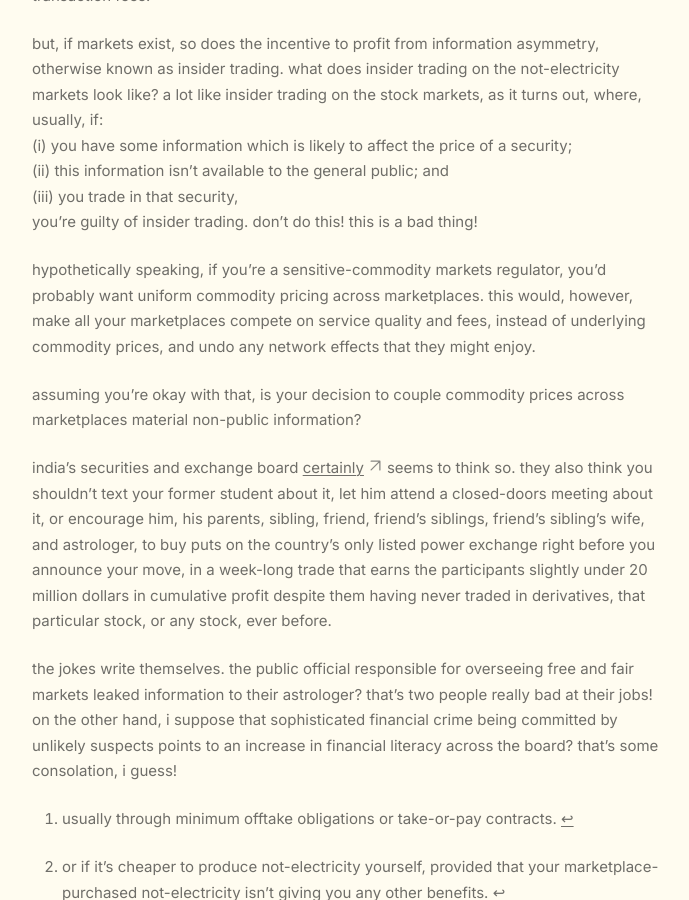
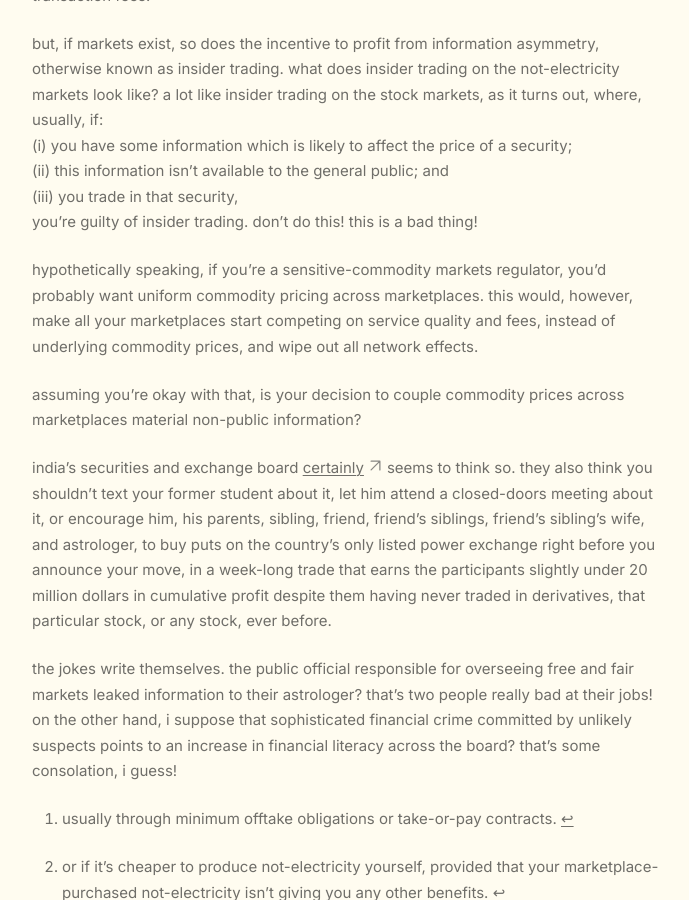
Before and after one commit to chhotavakeel/updatedsite, a Jekyll site: the page built from _notes/Public/all-electricity-is-accounting.md, in a window 1280 px wide and 900 px high, scrolled down 1544 px. Shown: the whole window, without its empty margins (293-982 px from the left). Built offline with Jekyll 4.4.1, drawn with Linux system fonts in a browser that asks for light colours.

Commit message:
Update all-electricity-is-accounting.md

```diff
--- a/_notes/Public/all-electricity-is-accounting.md
+++ b/_notes/Public/all-electricity-is-accounting.md
@@ -33,13 +33,13 @@ but, if markets exist, so does the incentive to profit from information asymmetr
 (iii) you trade in that security, <br>
 you're guilty of insider trading. don't do this! this is a bad thing!
 
-hypothetically speaking, if you're a sensitive-commodity markets regulator, you'd probably want uniform commodity pricing across marketplaces. this would, however, make all your marketplaces compete on service quality and fees, instead of underlying commodity prices, and undo any network effects that they might enjoy.
+hypothetically speaking, if you're a sensitive-commodity markets regulator, you'd probably want uniform commodity pricing across marketplaces. this would, however, make all your marketplaces start competing on service quality and fees, instead of underlying commodity prices, and wipe out all network effects.
 
 assuming you're okay with that, is your decision to couple commodity prices across marketplaces material non-public information?
 
 india's securities and exchange board [certainly](https://www.sebi.gov.in/sebi_data/attachdocs/oct-2025/interim_order_ie1.pdf) seems to think so. they also think you shouldn't text your former student about it, let him attend a closed-doors meeting about it, or encourage him, his parents, sibling, friend, friend's siblings, friend's sibling's wife, and astrologer, to buy puts on the country's only listed power exchange right before you announce your move, in a week-long trade that earns the participants slightly under 20 million dollars in cumulative profit despite them having never traded in derivatives, that particular stock, or any stock, ever before.
 
-the jokes write themselves. the public official responsible for overseeing free and fair markets leaked information to their astrologer? that's two people really bad at their jobs! on the other hand, i suppose that sophisticated financial crime being committed by unlikely suspects points to an increase in financial literacy across the board? that's some consolation, i guess!
+the jokes write themselves. the public official responsible for overseeing free and fair markets leaked information to their astrologer? that's two people really bad at their jobs! on the other hand, i suppose that sophisticated financial crime committed by unlikely suspects points to an increase in financial literacy across the board? that's some consolation, i guess!
 
 [^1]: usually through minimum offtake obligations or take-or-pay contracts.
 
```
